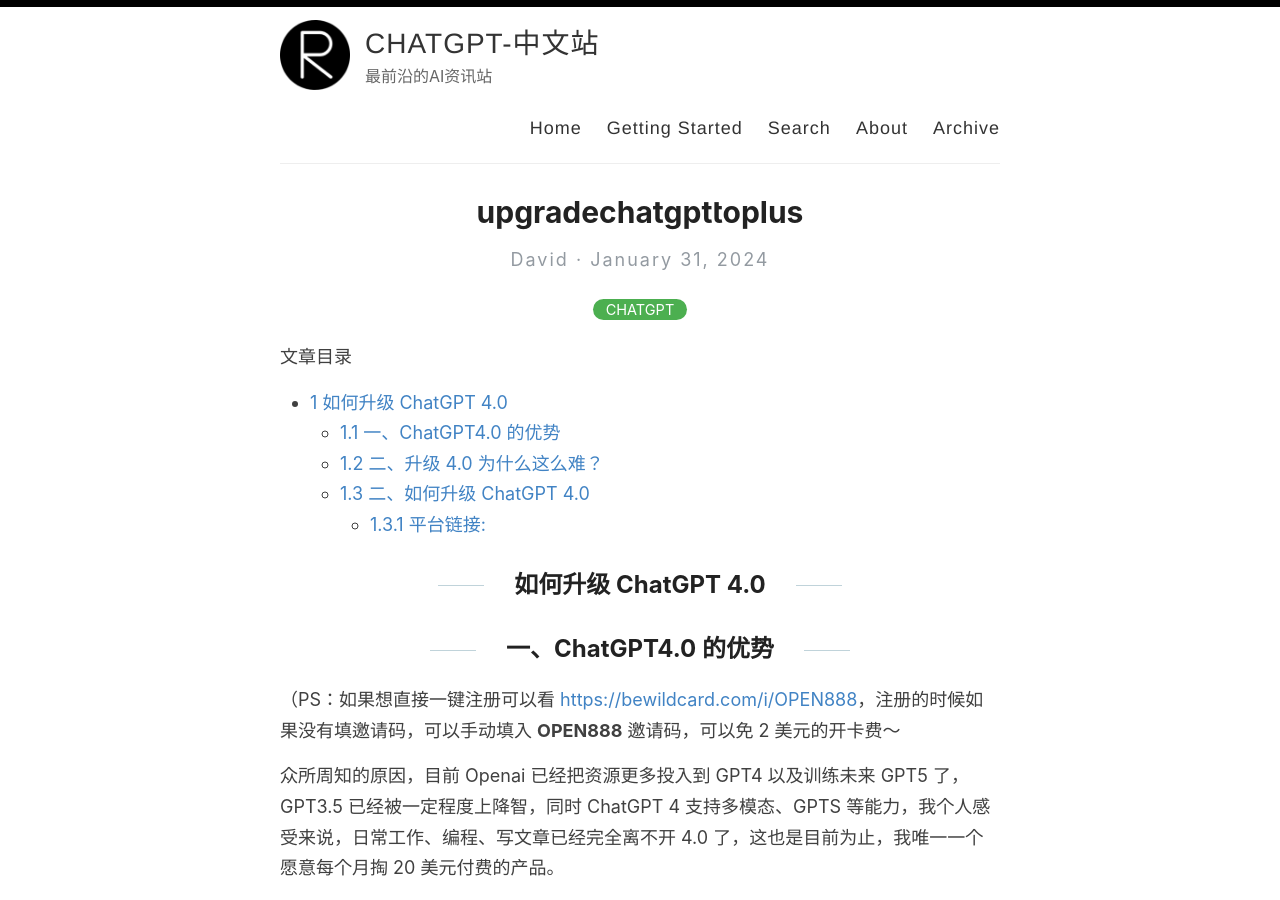
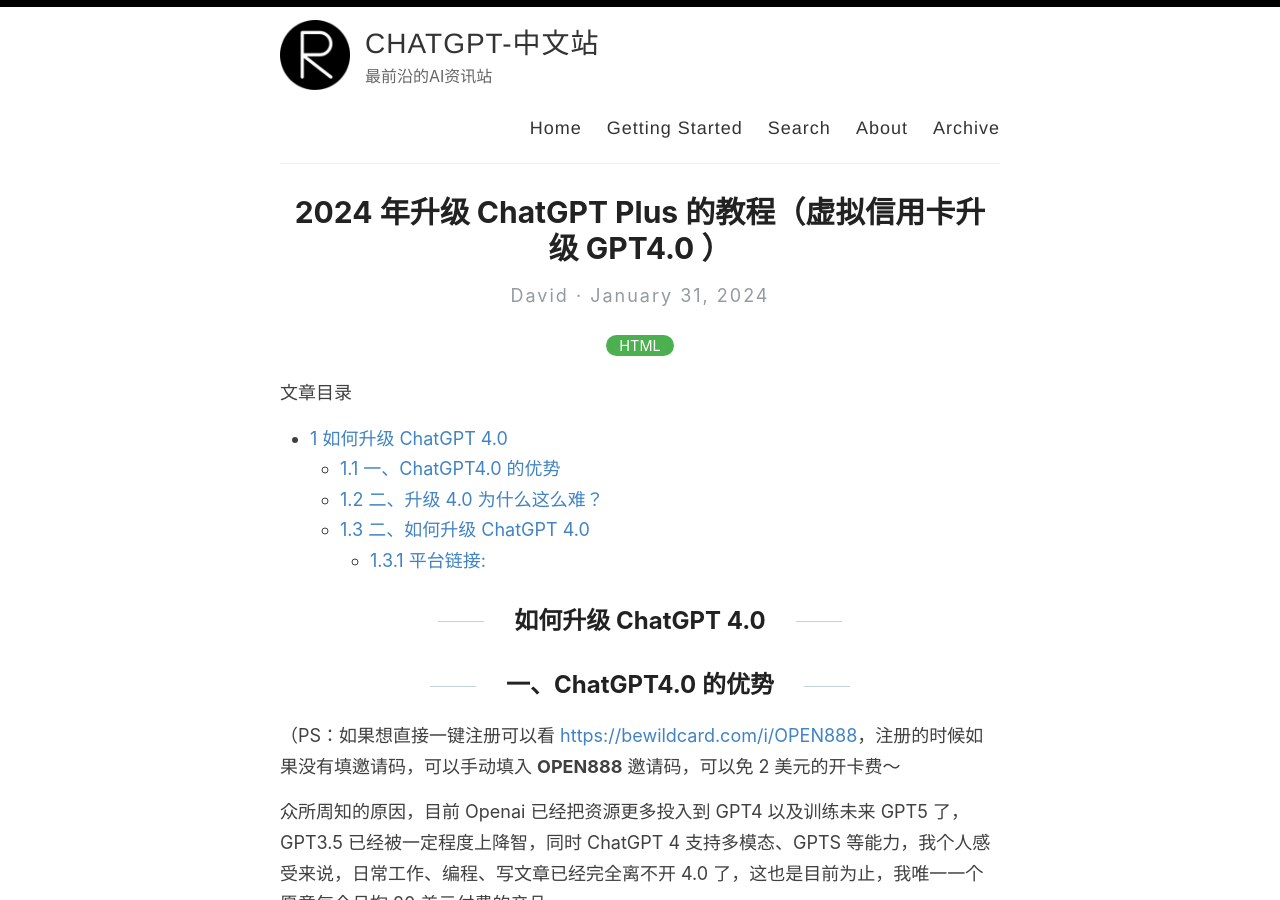
Before and after one commit to chatgtpcn/chatgtpcn, a Jekyll site: the page built from _posts/2024-1-31-2024 年升级 ChatGPT Plus 的教程（虚拟信用卡升级 GPT4.0 ）.md, in a window 1280 px wide and 900 px high. Built offline with Jekyll 4.4.1, drawn with Linux system fonts in a browser that asks for light colours.

Commit message:
Update and rename 2024-1-31-upgradechatgpttoplus.md to 2024-1-31-2024 年升级 ChatGPT Plus 的教程（虚拟信用卡升级 GPT4.0 ）.md

```diff
--- a/_posts/2024-1-31-upgradechatgpttoplus.md
+++ b/_posts/2024-1-31-2024 年升级 ChatGPT Plus 的教程（虚拟信用卡升级 GPT4.0 ）.md
@@ -1,7 +1,7 @@
 ---
 layout: post
-title:  upgradechatgpttoplus
-categories: [CHATGPT]
+title:  2024 年升级 ChatGPT Plus 的教程（虚拟信用卡升级 GPT4.0 ）
+categories: [HTML]
 ---
 
 文章目录
```
